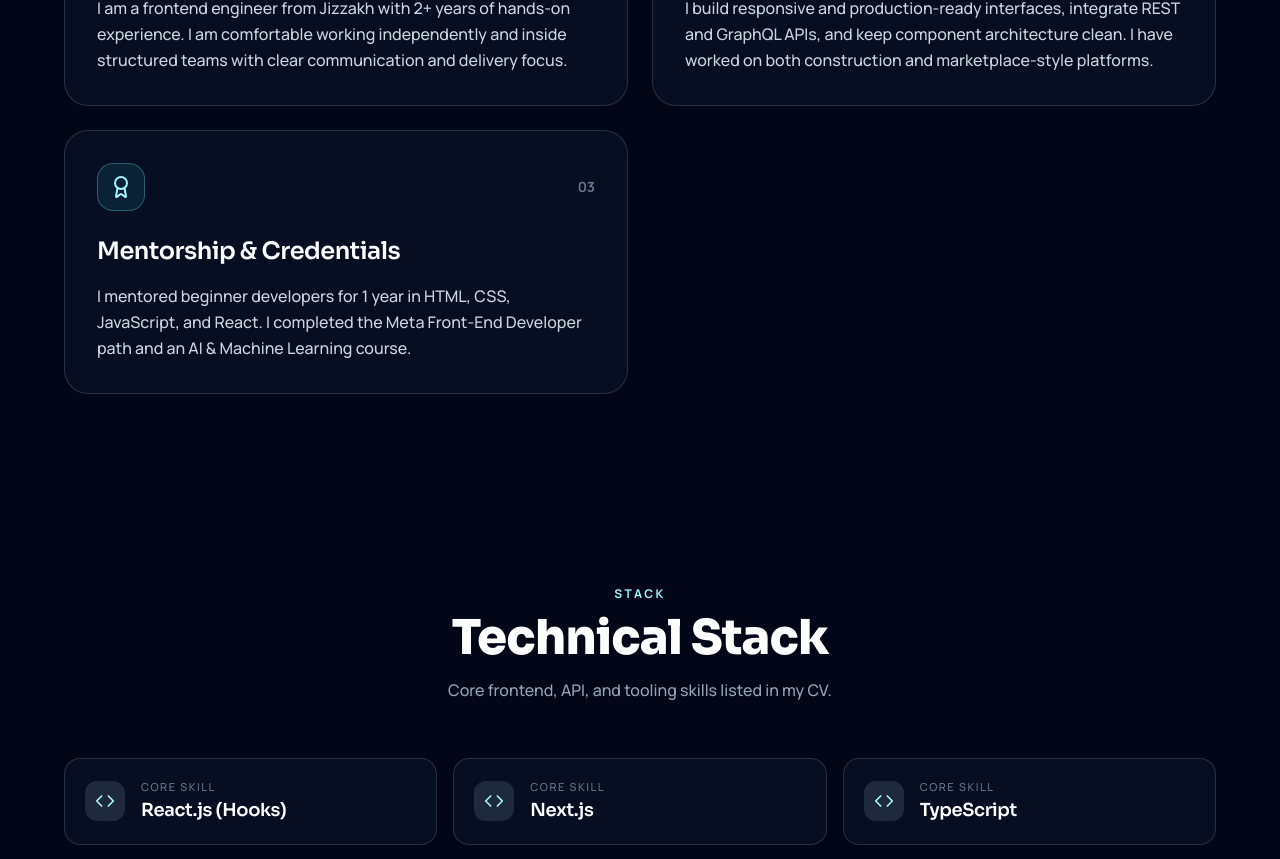
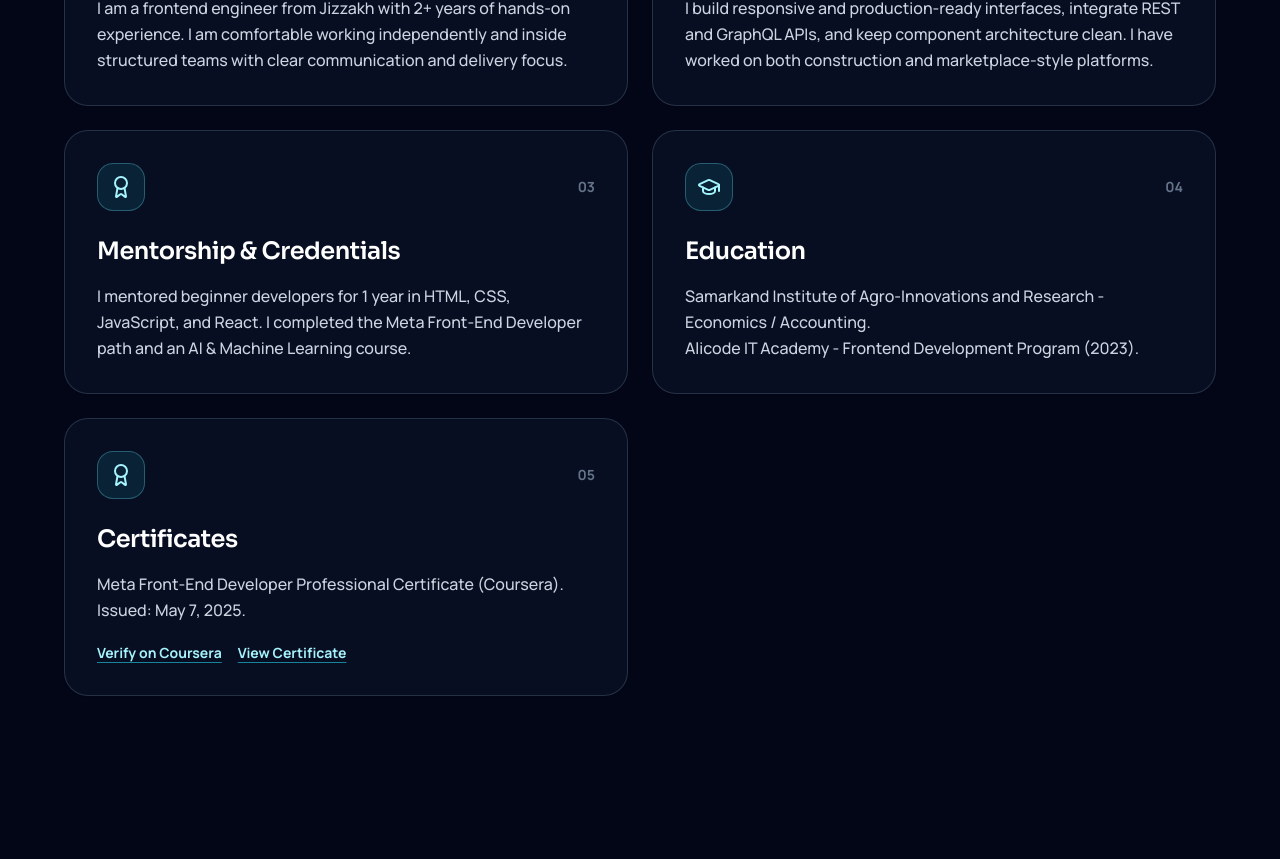
Before and after one commit to ElyorTuyliyev/Pro, a Next.js app: page / in a window 1280 px wide. Shown: the part 1360-2219 px from the top of the page. Built offline with nearby package versions, Linux system fonts and the light colour scheme; no server answers.

Commit message:
add education

```diff
--- a/src/components/portfolio/AboutSection.tsx
+++ b/src/components/portfolio/AboutSection.tsx
@@ -1,4 +1,4 @@
-import { Award, Code, User } from "lucide-react";
+import { Award, Code, GraduationCap, User } from "lucide-react";
 import { Card, CardContent } from "@/components/ui/card";
 import { ABOUT_CONTENT } from "@/constants/portfolio";
 
@@ -39,6 +39,8 @@ const AboutSection = ({ className }: AboutSectionProps) => {
                       <User className="h-6 w-6" />
                     ) : card.icon === "award" ? (
                       <Award className="h-6 w-6" />
+                    ) : card.icon === "graduation" ? (
+                      <GraduationCap className="h-6 w-6" />
                     ) : (
                       <Code className="h-6 w-6" />
                     )}
@@ -49,9 +51,24 @@ const AboutSection = ({ className }: AboutSectionProps) => {
                 <h3 className="text-2xl font-semibold text-white">
                   {card.title}
                 </h3>
-                <p className="mt-4 leading-relaxed text-slate-300">
+                <p className="mt-4 whitespace-pre-line leading-relaxed text-slate-300">
                   {card.description}
                 </p>
+                {card.links && card.links.length > 0 && (
+                  <div className="mt-5 flex flex-wrap gap-4">
+                    {card.links.map((link) => (
+                      <a
+                        key={`${card.id}-${link.label}`}
+                        href={link.href}
+                        target="_blank"
+                        rel="noreferrer"
+                        className="inline-flex text-sm font-semibold text-cyan-200 underline decoration-cyan-400/60 underline-offset-4 transition-colors hover:text-cyan-100"
+                      >
+                        {link.label}
+                      </a>
+                    ))}
+                  </div>
+                )}
               </CardContent>
             </Card>
           ))}
--- a/src/constants/portfolio.ts
+++ b/src/constants/portfolio.ts
@@ -6,10 +6,14 @@ export type NavItem = {
 };
 
 export type AboutCard = {
-  id: "who-i-am" | "what-i-do" | "credentials";
+  id: "who-i-am" | "what-i-do" | "credentials" | "education" | "certifications";
   title: string;
   description: string;
-  icon: "user" | "code" | "award";
+  icon: "user" | "code" | "award" | "graduation";
+  links?: {
+    label: string;
+    href: string;
+  }[];
 };
 
 export type ExperienceItem = {
@@ -109,6 +113,30 @@ export const ABOUT_CONTENT = {
       icon: "award",
       description:
         "I mentored beginner developers for 1 year in HTML, CSS, JavaScript, and React. I completed the Meta Front-End Developer path and an AI & Machine Learning course.",
+    },
+    {
+      id: "education",
+      title: "Education",
+      icon: "graduation",
+      description:
+        "Samarkand Institute of Agro-Innovations and Research - Economics / Accounting.\nAlicode IT Academy - Frontend Development Program (2023).",
+    },
+    {
+      id: "certifications",
+      title: "Certificates",
+      icon: "award",
+      description:
+        "Meta Front-End Developer Professional Certificate (Coursera).\nIssued: May 7, 2025.",
+      links: [
+        {
+          label: "Verify on Coursera",
+          href: "https://coursera.org/verify/professional-cert/GSWDKWPBDAMO",
+        },
+        {
+          label: "View Certificate",
+          href: "/Coursera.pdf",
+        },
+      ],
     },
   ] satisfies AboutCard[],
 } as const;
```
Also changed, not shown: 1 other file (tests, documents, lock files or other folders).
